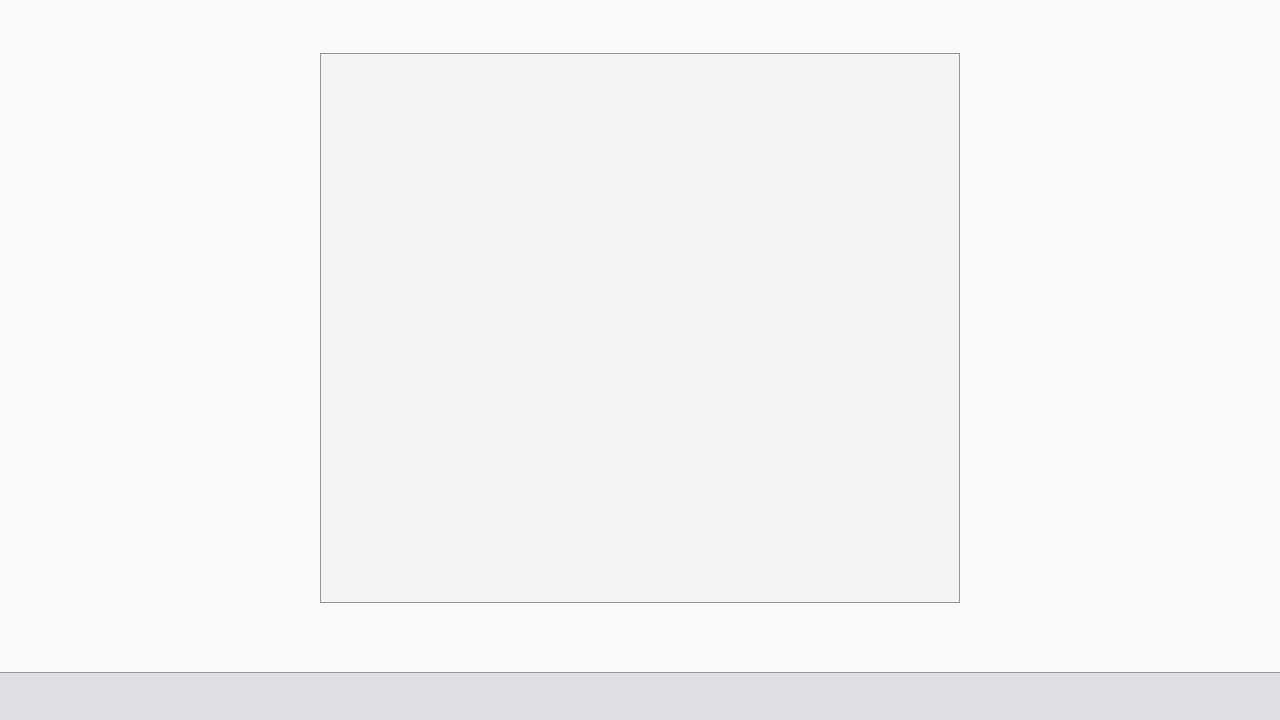
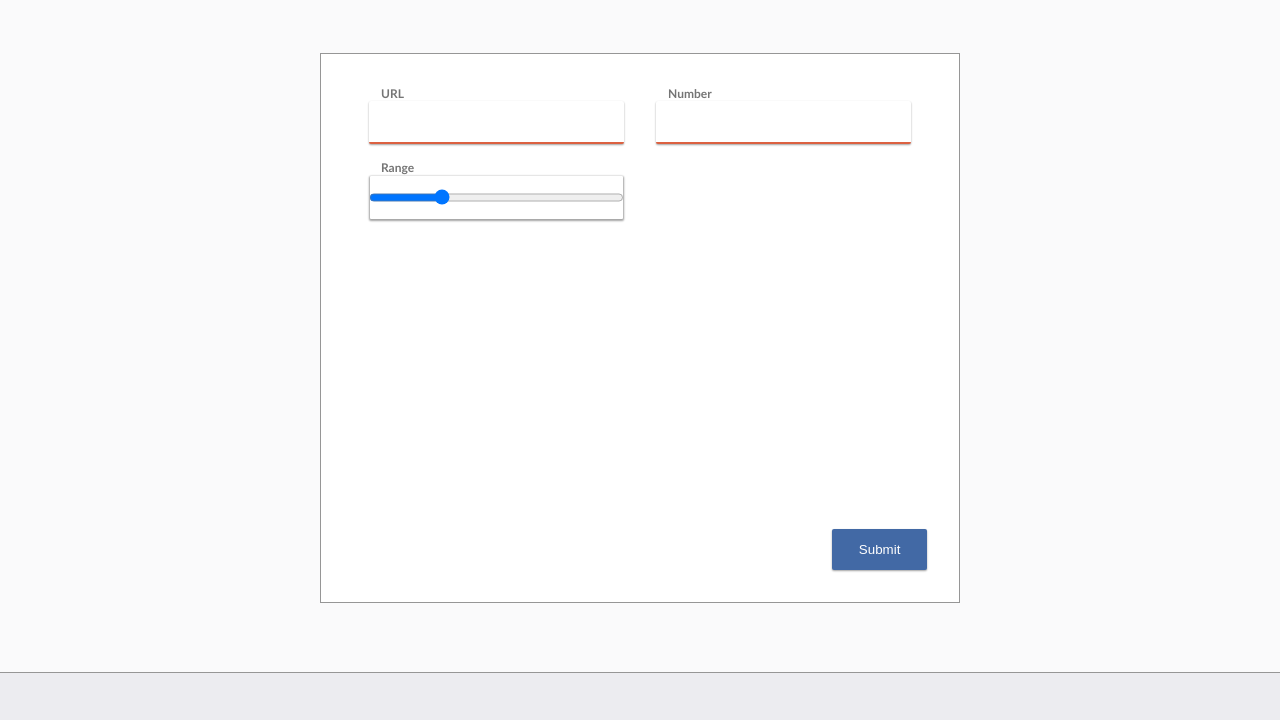
Before and after one commit to Elton47/HTMLForms, a plain HTML site: page index.html in a window 1280 px wide. Shown: the part 80-800 px from the top of the page. Drawn offline with Linux system fonts and the light colour scheme.

Commit message:
Forms filled with fields and with styles

```diff
--- a/index.html
+++ b/index.html
@@ -24,7 +24,21 @@
     <main>
       <div class="main-content">
         <form>
-
+          <div class="fields-wrapper">
+            <div class="input-wrapper">
+              <label>URL</label>
+              <input type="url" autofocus required pattern="https?://.+" title="https://domain.TLD" />
+            </div>
+            <div class="input-wrapper">
+              <label>Number</label>
+              <input type="number" required min="0" max="999" />
+            </div>
+            <div class="input-wrapper">
+              <label>Range</label>
+              <input type="range" required min="1" max="100" value="25" />
+            </div>
+          </div>
+          <button type="submit">Submit</button>
         </form>
       </div>
     </main>
--- a/sass/_variables.scss
+++ b/sass/_variables.scss
@@ -1,6 +1,6 @@
 /* COLORS */
 $background-color: rgb(250, 250, 251);
-$primary-color: darken($background-color, 10);
+$primary-color: darken($background-color, 5);
 $accent-color: rgb(66, 105, 165);
 $hover-accent-color: rgb(41, 83, 145);
 $warn-color: rgb(220, 97, 65);
--- a/sass/style.scss
+++ b/sass/style.scss
@@ -10,6 +10,7 @@ html, body {
   color: $text;
   display: flex;
   flex-direction: column;
+  font-family: 'Trebuchet MS', 'Lucida Sans Unicode', 'Lucida Grande', 'Lucida Sans', Arial, sans-serif;
   * {
     margin: 0;
     padding: 0;
@@ -75,6 +76,31 @@ main {
       width: 50%;
       height: 80%;
       margin: auto;
+      padding: 2em;
+      display: flex;
+      flex-direction: column;
+      >div.fields-wrapper {
+        margin-bottom: auto;
+        display: grid;
+        grid-template-columns: 50% 50%;
+        >div.input-wrapper {
+          display: flex;
+          flex-direction: column;
+          margin-bottom: 1em;
+          padding: 0 1em;
+          >label {
+            margin-left: 1em;
+            font-size: .75em;
+            font-weight: bold;
+          }
+          >input {
+            height: 100%;
+          }
+        }
+      }
+      >button[type="submit"] {
+        margin-left: auto;
+      }
       @media (max-width: "720px") {
         width: 100%;
       }
@@ -86,16 +112,39 @@ footer {
   background-color: $primary-color;
   border-top: $light-thin-border;
 }
+input, button {
+  border: none;
+  padding: 1em 2em;
+  border-radius: 2px;
+  height: max-content;
+  transition: .3s ease;
+  box-shadow: 0 1px 2px rgba(0, 0, 0, .16), 0 1px 2px rgba(0, 0, 0, .23);
+  &:focus {
+    outline: none;
+  }
+}
+input {
+  border-bottom: 2px solid lighten($accent-color, 20);
+  &:focus, &:hover {
+    border-bottom-color: $accent-color;
+  }
+  &[type="range"] {
+    padding-left: 1em;
+    padding-right: 1em;
+  }
+  &:valid {
+    color: $success-color;
+    border-bottom-color: $success-color;
+  }
+  &:invalid {
+    color: $warn-color;
+    border-bottom-color: $warn-color;
+  }
+}
 button {
   background-color: $accent-color;
-  color: $text;
-  text-shadow: 1px 1px $primary-color;
-  border: none;
-  outline: none;
-  border-radius: 2px;
-  transition: .3s ease;
-  &:hover, &:active {
+  color: white;
+  &:focus, &:hover {
     background-color: $hover-accent-color;
-    color: $background-color;
   }
 }
```
Also changed, not shown: css/style.min.css.
